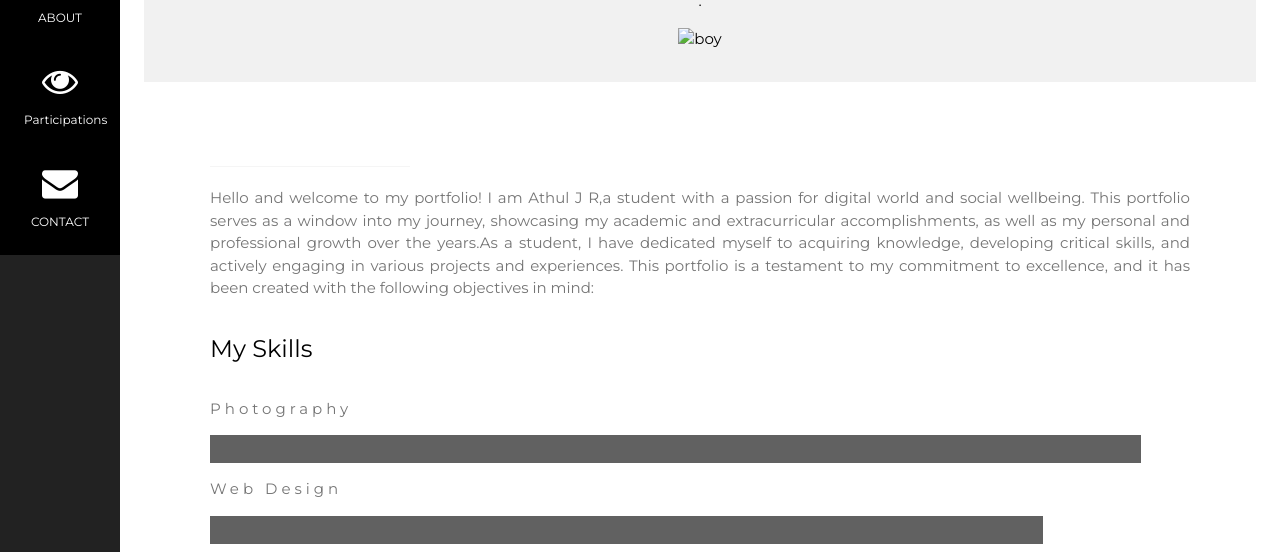
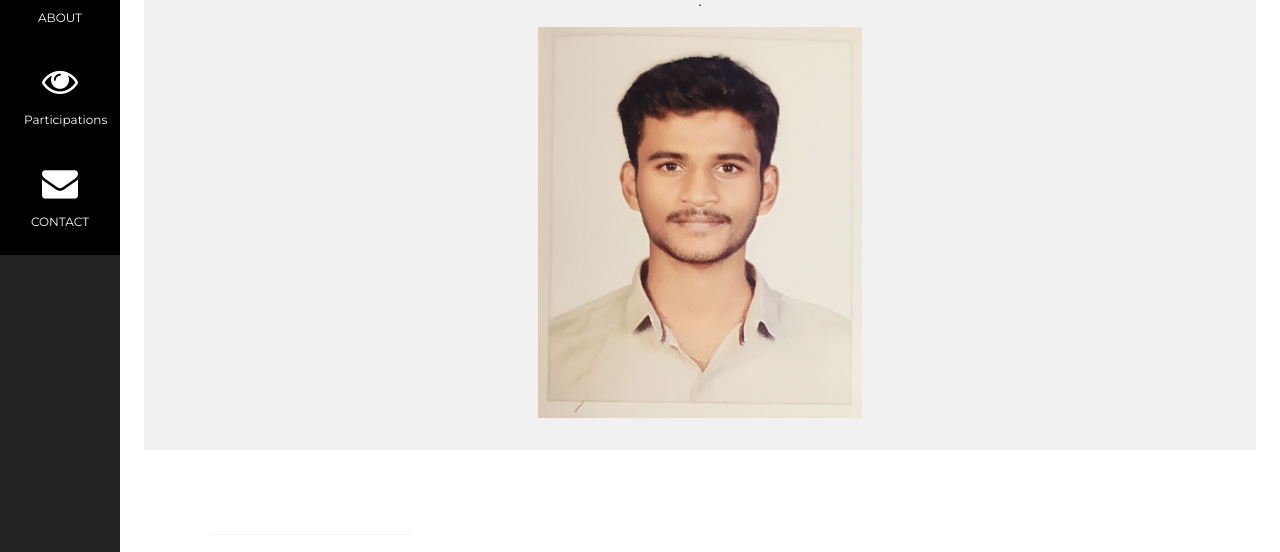
Before and after one commit to Athul-20/portfolio.github.io, a plain HTML site: page index.html in a window 1280 px wide. Shown: the part 213-765 px from the top of the page. Drawn offline with nearby package versions, Linux system fonts and the light colour scheme.

Commit message:
Update index.html

```diff
--- a/index.html
+++ b/index.html
@@ -56,7 +56,7 @@ body, h1,h2,h3,h4,h5,h6 {font-family: "Montserrat", sans-serif}
   <header class="w3-container w3-padding-32 w3-center w3-light-grey" id="home">
     <h1 class="w3-jumbo"><span class="w3-hide-small">I'm</span>Athul J R.</h1>
     <p>Student and Freelancer</p>.</p>
-    <img src="" alt="boy" class="w3-image" style="width: 30%;">
+    <img src="profile.jpg" alt="boy" class="w3-image" style="width: 30%;">
   </header>
 
   <!-- About Section -->
```
